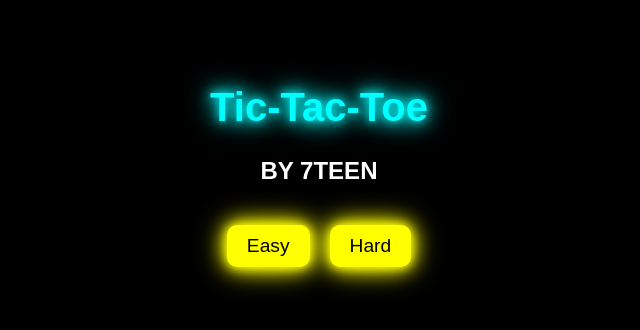
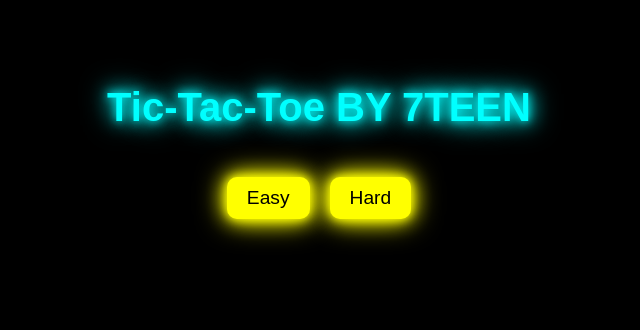
Before and after one commit to Ather17-mughal/quiz-, a plain HTML site: page index.html in a window 1280 px wide. Shown: the whole page, without its empty margins (321-961 px from the left). Drawn offline with Linux system fonts and the light colour scheme.

Commit message:
Update index.html

```diff
--- a/index.html
+++ b/index.html
@@ -8,8 +8,8 @@
     <link rel="stylesheet" href="styles.css">
 </head>
 <body>
-    <h1>Tic-Tac-Toe</h1>
-<h2> BY 7TEEN</h2>
+    <h1>Tic-Tac-Toe BY 7TEEN</h1>
+
 
     <!-- Background music -->
     <audio id="backgroundMusic" loop>
```
